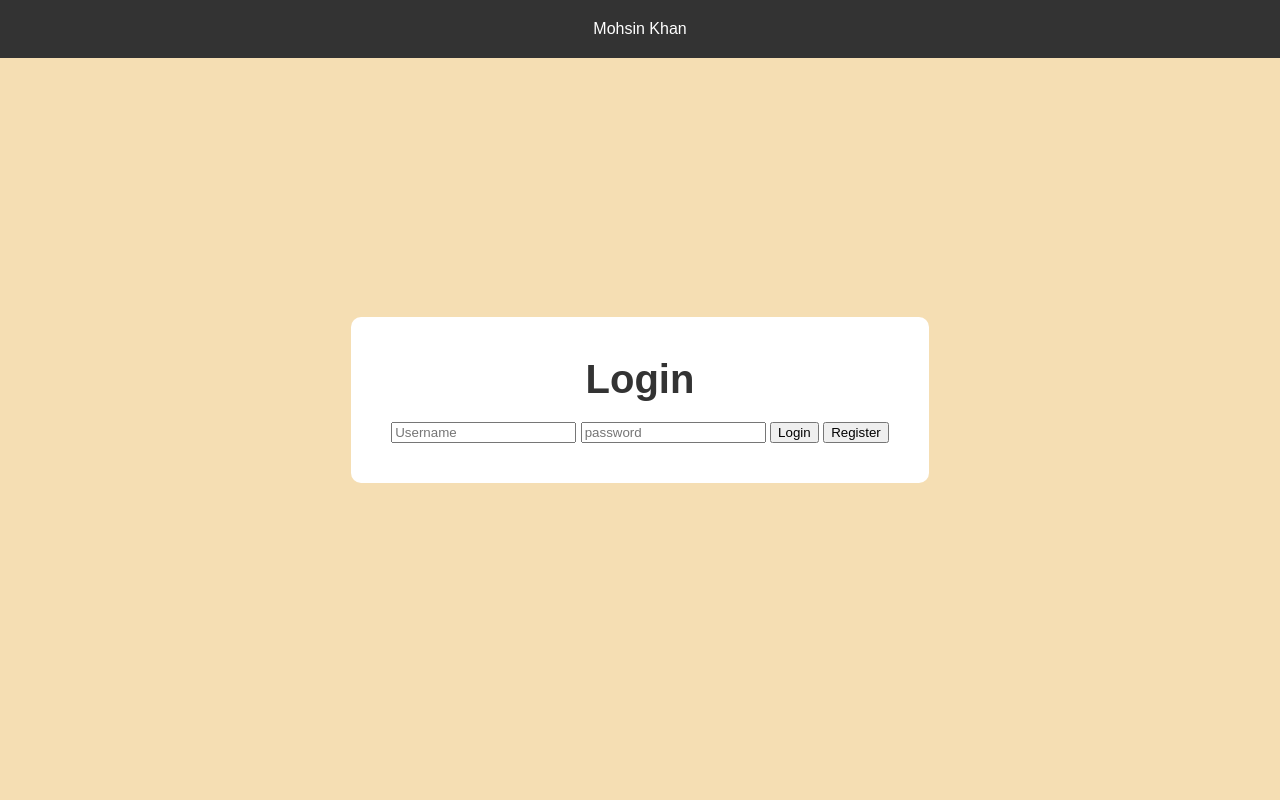
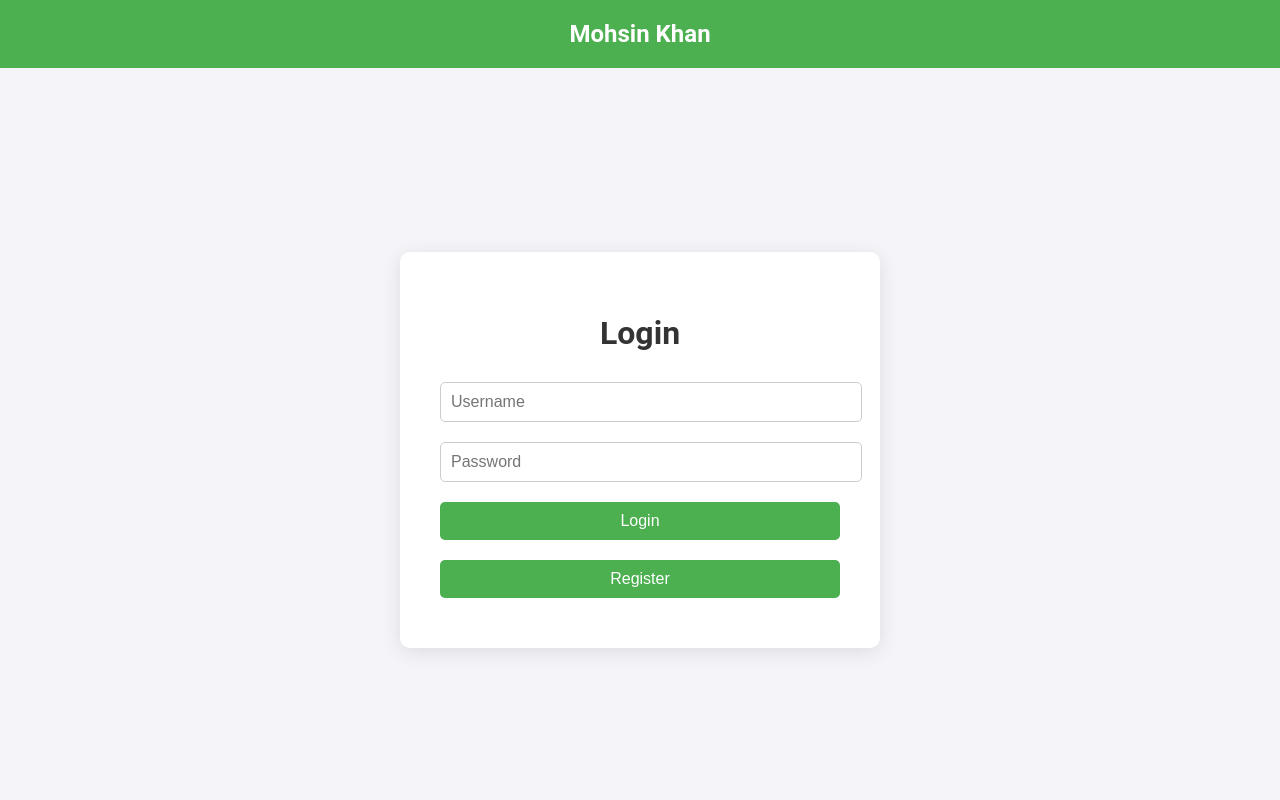
Before and after one commit to mohsinkhan60/Flask-Authentication, a Flask app: page / in a window 1280 px wide. Run offline with Flask 3, Linux system fonts and the light colour scheme.

Commit message:
refactor styles and templates for improved consistency and readability

```diff
--- a/server/static/style.css
+++ b/server/static/style.css
@@ -1,6 +1,6 @@
-body{
-   background-color: wheat;
-   font-family: Arial, Helvetica, sans-serif;
+body {
+   background-color: #f4f4f9;
+   font-family: 'Roboto', Arial, Helvetica, sans-serif;
    color: #333;
    display: flex;
    justify-content: center;
@@ -10,8 +10,9 @@ body{
    margin: 0;
    text-align: center;
 }
-header{
-   background-color: #333;
+
+header {
+   background-color: #4CAF50;
    color: white;
    padding: 20px 0;
    width: 100%;
@@ -19,24 +20,11 @@ header{
    top: 0;
    left: 0;
    text-align: center;
-
-   h1{
-      margin: 0;
-      font-size: 2.5em;
-      color: #333;
-   }
+   font-size: 1.5em;
+   font-weight: bold;
 }
 
-main{
-   margin-top: 100px;
-   padding: 20px;
-   background-color: #fff;
-   border-radius: 8px;
-   box-shadow: 0 2px 10px rgba(0,0,0,0.1);
-   width: 80%;
-   max-width: 600px;
-}
-.container{
+.container {
    background-color: #fff;
    display: flex;
    flex-direction: column;
@@ -44,18 +32,52 @@ main{
    justify-content: center;
    padding: 40px;
    border-radius: 10px;
+   box-shadow: 0 4px 20px rgba(0, 0, 0, 0.1);
+   width: 90%;
+   max-width: 400px;
+   margin-top: 100px;
+}
 
-   h1{
-      margin: 0;
-      font-size: 2.5em;
-      color: #333;
-   }
+h1 {
+   margin-bottom: 20px;
+   font-size: 2em;
+   color: #333;
 }
-.login{
-   display: flex;
-   flex-direction: column;
-   align-items: center;
-   justify-content: center;
-   padding-bottom: 20px;
+
+.input-field {
    width: 100%;
+   padding: 10px;
+   margin: 10px 0;
+   border: 1px solid #ccc;
+   border-radius: 5px;
+   font-size: 1em;
 }
+
+.btn {
+   width: 100%;
+   padding: 10px;
+   margin: 10px 0;
+   border: none;
+   border-radius: 5px;
+   font-size: 1em;
+   cursor: pointer;
+   transition: background-color 0.3s ease;
+}
+
+.btn-login {
+   background-color: #4CAF50;
+   color: white;
+}
+
+.btn-login:hover {
+   background-color: #45a049;
+}
+
+.btn-logout {
+   background-color: #f44336;
+   color: white;
+}
+
+.btn-logout:hover {
+   background-color: #e53935;
+}
--- a/server/templates/base.html
+++ b/server/templates/base.html
@@ -3,13 +3,12 @@
 <head>
    <meta charset="UTF-8">
    <meta name="viewport" content="width=device-width, initial-scale=1.0">
-   <link rel="stylesheet" href="{{url_for('static', filename='style.css')}}">
+   <link rel="stylesheet" href="{{ url_for('static', filename='style.css') }}">
    <title>Flask Authentication</title>
 </head>
 <body>
    <header>Mohsin Khan</header>
    {% block content %}
-
    {% endblock %}
 </body>
 </html>
--- a/server/templates/index.html
+++ b/server/templates/index.html
@@ -1,7 +1,9 @@
-{% extends "base.html" %} {% block content %}
+{% extends "base.html" %}
+
+{% block content %}
 <div class="container">
-  <form id="auth-form" action="{{url_for('login')}}" method="POST">
-    <h1 class="login">Login</h2>
+  <form id="auth-form" action="{{ url_for('login') }}" method="POST">
+    <h1>Login</h1>
     <input
       type="text"
       name="username"
@@ -12,7 +14,7 @@
     <input
       type="password"
       name="password"
-      placeholder="password"
+      placeholder="Password"
       class="input-field"
       required
     />
@@ -35,11 +37,11 @@
   function setActionForm(action) {
     let form = document.getElementById("auth-form");
     if (action === "login") {
-      form.action = "{{url_for('login')}}";
+      form.action = "{{ url_for('login') }}";
       form.method = "POST";
       form.submit();
     } else if (action === "register") {
-      form.action = "{{url_for('register')}}";
+      form.action = "{{ url_for('register') }}";
       form.method = "POST";
       form.submit();
     }
```
Also changed, not shown: server/templates/dashboard.html (+5 -5 lines), server/instance/users.db.
